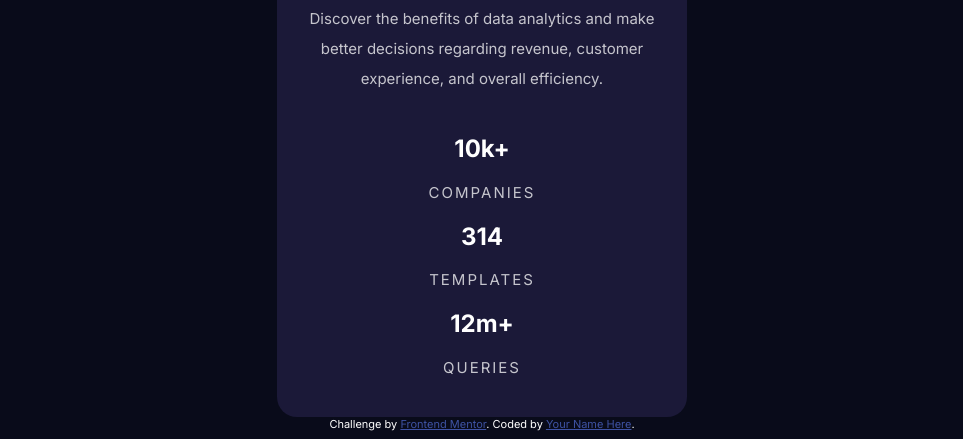
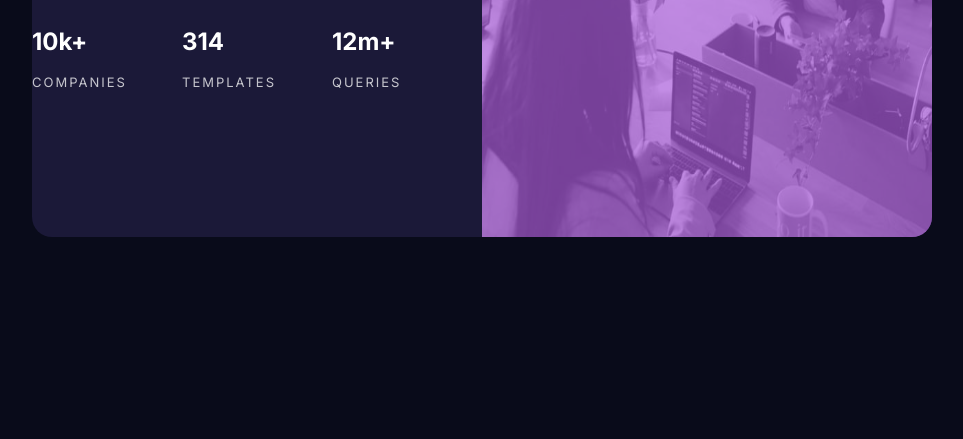
Before and after one commit to sroze1/stats-preview-card, a plain HTML site: page index.html in a window 1280 px wide. Shown: the part 407-846 px from the top of the page, without its empty margins (166-1129 px from the left). After the commit the page ends 816 px from the top, so only its background shows below. Drawn offline with Linux system fonts and the light colour scheme.

Commit message:
Overlay fitted to the main image. Responsive layout for desktop being added.

```diff
--- a/index.html
+++ b/index.html
@@ -23,26 +23,28 @@
 
   <div class="container">
     <div class="background-image">
+      <div class="overlay"></div>
       <img src="images/image-header-mobile.jpg" alt="">
     </div>
 
-  <div class="header"> <h2>Get <span id="insights">insights</span> that help your business grow.</h2> </div>
+  <div class="content">
+    <div class="header">
+      <h2>Get <span id="insights">insights</span> that help your business grow.</h2>
 
-    <article class="short-p">Discover the benefits of data analytics and make better decisions regarding revenue, customer
-    experience, and overall efficiency.</article>
+      <article class="short-p">Discover the benefits of data analytics and make better decisions regarding revenue, customer
+      experience, and overall efficiency.</article>
+    </div>
 
 
-  <div class="numbers">
-    <h2>10k+</h2> <p>companies</p>
-    <h2>314</h2> <p>templates</p>
-    <h2>12m+</h2> <p>queries</p>
+    <div class="numbers">
+      <div> <h2>10k+</h2> <p>companies</p>  </div>
+      <div> <h2>314</h2>  <p>templates</p>  </div>
+      <div> <h2>12m+</h2> <p>queries</p>    </div>
+    </div>
+
   </div>
 </div>
 
-    <div class="attribution">
-      Challenge by <a href="https://www.frontendmentor.io?ref=challenge" target="_blank">Frontend Mentor</a>.
-      Coded by <a href="#">Your Name Here</a>.
-    </div>
 
 
 </body>
--- a/styles.css
+++ b/styles.css
@@ -30,13 +30,32 @@ body {
     grid-template-rows: 1fr repeat(3, auto);
     background-color: var(--Dark-desaturated-blue);
     width: 100vw;
-    max-width: 410px;
+    max-width: 330px;
+    max-height: 100vh;
     border-radius: 20px;
+    text-align: center;
+}
+
+p {
+    font-weight: 400;
 }
 
 .background-image img {
     width: 100%;
+    height: 300px;
     background-size: cover;
+    border-top-left-radius: 10px;
+    border-top-right-radius: 10px;
+    position: relative;
+    opacity: 0.3;
+    display: grid;
+}
+
+.overlay {
+    background-color: var(--Soft-violet);
+    width: 330px;
+    height: 300px;
+    position: absolute;
     border-top-left-radius: 10px;
     border-top-right-radius: 10px;
 }
@@ -46,26 +65,75 @@ body {
 }
 
 .header {
-    text-align: center;
+    font-size: 19px;
+    margin-left: 20px;
+    margin-right: 20px;
 }
 
 article {
     line-height: 30px;
-    text-align: center;
     color: hsla(0, 0%, 100%, 0.75);
     font-size: 15px;
-    margin: 10px;
+    margin: 0px 30px;
+    font-weight: 400;
 }
 
 .numbers {
-    text-align: center;
     margin-top: 40px;
     margin-bottom: 40px;
+    line-height: 20px;
 }
 
 .numbers p {
     color: hsla(0, 0%, 100%, 0.75);
     text-transform: uppercase;
     letter-spacing: 2px;
-    font-size: 15px;
+    font-size: 13px;
 }
+
+
+
+@media (min-width: 1000px) {
+    .container {
+        display: grid;
+        grid-template-columns: 1fr 1fr;
+        width: 100vw;
+        max-width: 900px;
+        max-height: 500px;
+    }
+
+    .background-image {
+        order: 2;
+    }
+
+    .background-image {
+        position: relative;
+    }
+    .background-image img {
+        height: 100%;
+        border-bottom-right-radius: 20px;
+        border-top-right-radius: 20px;
+    }
+
+    .overlay {
+        background-color: var(--Soft-violet);
+        width: 100%;
+        height: 100%;
+        overflow: hidden;
+        position: absolute;
+        border-bottom-right-radius: 20px;
+        border-top-left-radius: 0px;
+    }
+
+    .content {
+        justify-content: start;
+        text-align: start;
+    }
+
+    .numbers {
+        display: grid;
+        grid-template-columns: 1fr 1fr 1fr;
+        grid-template-rows: 1fr 1fr;
+    }
+
+}
```
